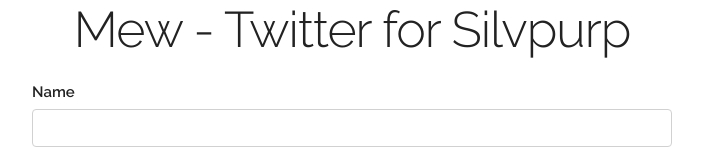
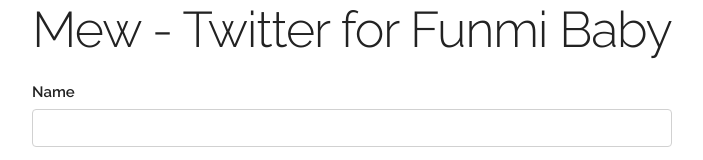
Before and after one commit to odunet/Client-Side---Tweet-App-Used-with-Express-Postgress-API-, a website: page public/index.html in a window 1280 px wide. Shown: the top 160 px of the page, without its empty margins (288-991 px from the left). Drawn offline with Linux system fonts and the light colour scheme; no server answers.

Commit message:
Changed landing page header

```diff
--- a/public/index.html
+++ b/public/index.html
@@ -18,7 +18,7 @@
 </head>
 <body>
     <header>
-        <h1 class='title'>Mew - Twitter for Silvpurp</h1>
+        <h1 class='title'>Mew - Twitter for Funmi Baby</h1>
     </header>
     <main>
         <form class='mew-form'>
```
